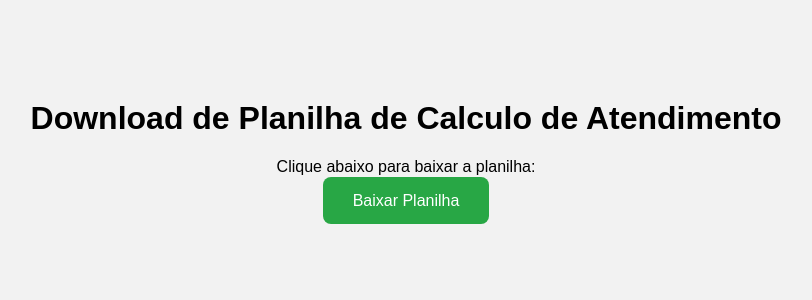
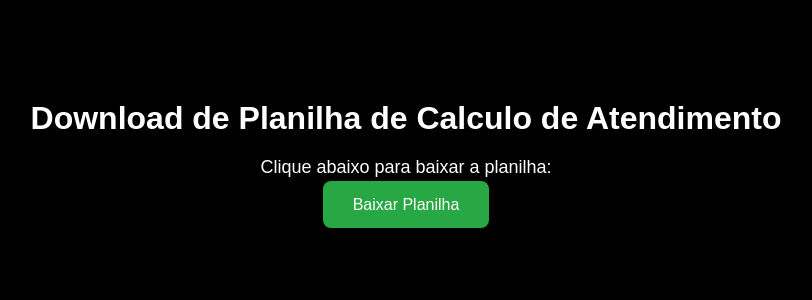
Before and after one commit to Megavictinho/Bot-Whatsapp, a Flask app: page /amdlanplanilha in a window 1280 px wide. Shown: the top 300 px of the page, without its empty margins (234-1046 px from the left). Run offline with Flask 3, Linux system fonts and the light colour scheme.

Commit message:
Atualização 3.4

```diff
--- a/templates/feriado.html
+++ b/templates/feriado.html
@@ -9,7 +9,7 @@
     <style>
         body {
             font-family: Arial, sans-serif;
-            background: #f4f4f4;
+            background: black;
             margin: 0;
             padding: 0;
             display: flex;
--- a/templates/mega.html
+++ b/templates/mega.html
@@ -6,7 +6,7 @@
     <style>
         body {
             font-family: Arial, sans-serif;
-            background-color: #f2f2f2;
+            background-color: black;
             text-align: center;
             margin-top: 100px;
         }
@@ -22,6 +22,14 @@
         .btn:hover {
             background-color: #218838;
         }
+        h1 {
+            color: white;
+            margin-bottom: 20px;
+        }
+        p {
+            color: white;
+            font-size: 18px;
+        }
     </style>
 </head>
 <body>
--- a/templates/risco.html
+++ b/templates/risco.html
@@ -7,7 +7,7 @@
     <style>
         body {
             padding: 30px;
-            background-color: #f0f2f5;
+            background-color: black;
         }
         .container {
             max-width: 900px;
--- a/templates/videos.html
+++ b/templates/videos.html
@@ -6,7 +6,7 @@
     <style>
         body {
             font-family: Arial, sans-serif;
-            background: #f4f4f4;
+            background: black;
             padding: 20px;
         }
 
--- a/templates/vip.html
+++ b/templates/vip.html
@@ -7,7 +7,7 @@
     <style>
         body {
             padding: 30px;
-            background-color: #f9f9f9;
+            background-color: black;
         }
         .form-control, .btn {
             margin-bottom: 10px;
```
